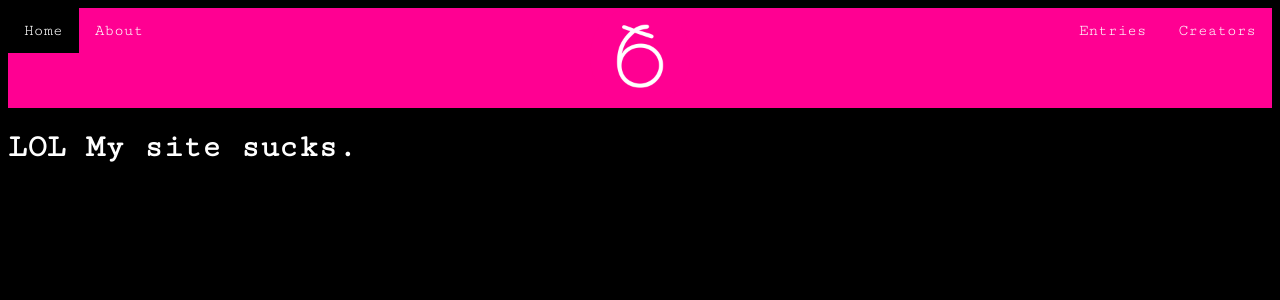
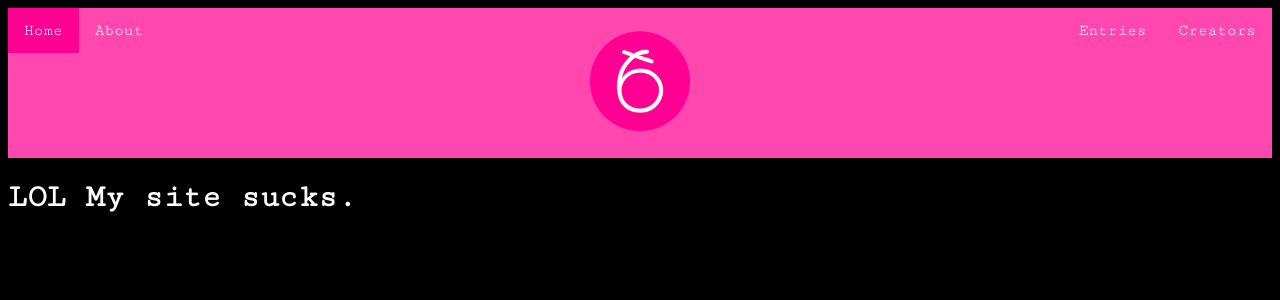
Before and after one commit to userx6/userx6.github.io, a Jekyll site: the page built from index.html, in a window 1280 px wide. Shown: the top 300 px of the page. Built offline with Jekyll 4.4.1, drawn with Linux system fonts in a browser that asks for light colours.

Commit message:
Update main.scss

```diff
--- a/_sass/main.scss
+++ b/_sass/main.scss
@@ -48,8 +48,8 @@
 .topnav {
   position: relative;
   overflow: hidden;
-  background-color:#ff0092;
-  height:100px;
+  background-color:#FF47AF;
+  height:150px;
 }
 
 .topnav a {
@@ -61,13 +61,13 @@
 }
 
 .topnav a:hover {
-  background-color: #ddd;
+  background-color: #000;
   color: #ff0092;
 }
 
 /*.topnav a*/.active {
-  background-color: #000;
-  color: #ff0092;
+  background-color: #ff0092;
+  color: #fff;
 }
 
 .topnav-centered {
```
